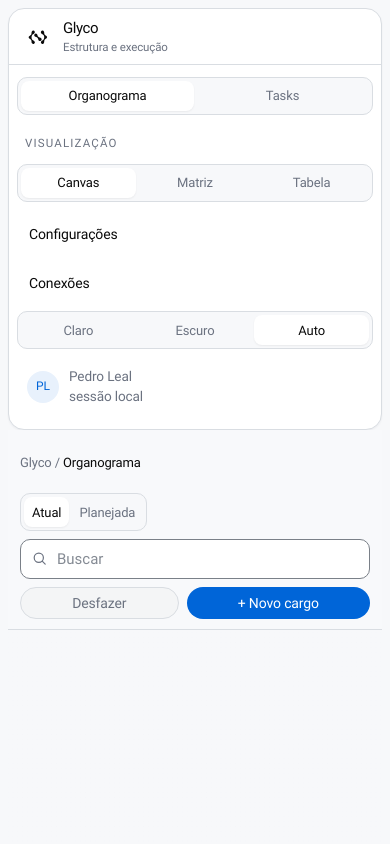
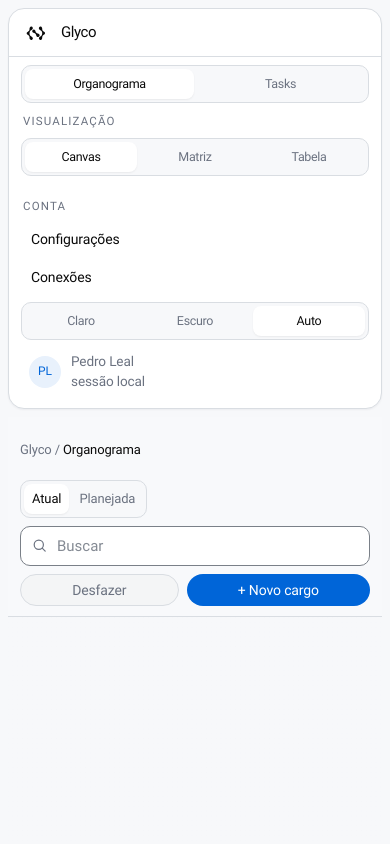
Before and after one commit to pedromleal15/organograma, a React (Vite) app: page /organograma in a window 390 px wide. Shown: the top 844 px of the page. Built offline with nearby package versions, Linux system fonts and the light colour scheme.

Commit message:
fix(ui): sidebar — Organograma sem truncar e layout responsivo (#5)
Corrige textos/botões da sidebar, grade 2×2 em Tasks e responsividade.

```diff
--- a/src/App.tsx
+++ b/src/App.tsx
@@ -30,7 +30,9 @@
           }}>Organograma</button>
           <button type="button" aria-pressed={tasks} onClick={() => store.setEnvironment('tasks')}>Tasks</button>
         </div>
-        <p className="nav-label">{organograma ? 'Visualização' : tasks ? 'Execução' : 'Conta'}</p>
+        {(organograma || tasks) && (
+          <p className="nav-label">{organograma ? 'Visualização' : 'Execução'}</p>
+        )}
         {organograma && (
           <div className="view-switch" role="group" aria-label="Visualização do organograma">
             <button type="button" aria-pressed={store.orgView === 'canvas'} onClick={() => store.setOrgView('canvas')}>Canvas</button>
@@ -39,7 +41,7 @@
           </div>
         )}
         {tasks && (
-          <div className="view-switch" role="group" aria-label="Visualização de tasks">
+          <div className="view-switch view-switch-quad" role="group" aria-label="Visualização de tasks">
             <button type="button" aria-pressed={store.taskView === 'quadro'} onClick={() => store.setTaskView('quadro')}>Quadro</button>
             <button type="button" aria-pressed={store.taskView === 'lista'} onClick={() => store.setTaskView('lista')}>Lista</button>
             <button type="button" aria-pressed={store.taskView === 'metas'} onClick={() => store.setTaskView('metas')}>Metas</button>
@@ -50,15 +52,21 @@
           </div>
         )}
         {tasks && store.taskView === 'organograma' && (
+          <>
+            <p className="nav-label">Visualização</p>
             <div className="view-switch" role="group" aria-label="Visualização do organograma em tasks">
               <button type="button" aria-pressed={store.orgView === 'canvas'} onClick={() => store.setOrgView('canvas')}>Canvas</button>
               <button type="button" aria-pressed={store.orgView === 'matriz'} onClick={() => store.setOrgView('matriz')}>Matriz</button>
               <button type="button" aria-pressed={store.orgView === 'tabela'} onClick={() => store.setOrgView('tabela')}>Tabela</button>
             </div>
+          </>
         )}
         <div className="sidebar-foot">
+          <p className="nav-label">Conta</p>
+          <div className="side-links">
             <button className="side-link" type="button" aria-current={store.environment === 'configuracoes' ? 'page' : undefined} onClick={() => store.setEnvironment('configuracoes')}>Configurações</button>
             <button className="side-link" type="button" aria-current={store.environment === 'conexoes' ? 'page' : undefined} onClick={() => store.setEnvironment('conexoes')}>Conexões</button>
+          </div>
           <div className="theme-switch" role="group" aria-label="Tema">
             <button type="button" aria-pressed={preference === 'light'} onClick={() => setPreference('light')} title="Claro">Claro</button>
             <button type="button" aria-pressed={preference === 'dark'} onClick={() => setPreference('dark')} title="Escuro">Escuro</button>
--- a/src/styles.css
+++ b/src/styles.css
@@ -56,6 +56,10 @@
 }
 
 .view-switch { grid-template-columns: repeat(3, 1fr); }
+.view-switch:has(> :nth-child(4)),
+.view-switch-quad {
+  grid-template-columns: repeat(2, 1fr);
+}
 
 .env-switch button, .view-switch button, .text-button, .icon-button, .primary, .ghost {
   border: 0;
@@ -67,9 +71,15 @@
 
 .env-switch button, .view-switch button {
   min-height: 30px;
-  color: var(--muted);
-  font-size: 0.875rem;
+  min-width: 0;
+  color: var(--muted);
+  font-size: 0.75rem;
   font-weight: 510;
+  padding: 0 4px;
+  letter-spacing: -0.03em;
+  white-space: nowrap;
+  overflow: visible;
+  text-overflow: clip;
 }
 
 .env-switch button[aria-pressed="true"], .view-switch button[aria-pressed="true"] {
@@ -79,7 +89,7 @@
 }
 
 .nav-label {
-  margin: 8px 8px 0;
+  margin: 4px 8px 0;
   color: var(--muted);
   font-size: 0.68rem;
   font-weight: 700;
@@ -137,7 +147,7 @@
 .sidebar-foot {
   margin-top: auto;
   display: grid;
-  gap: 8px;
+  gap: 6px;
 }
 .user-pill {
   display: flex;
@@ -913,7 +923,7 @@
   font-weight: 510;
   letter-spacing: -0.01em;
 }
-.app { grid-template-columns: 244px minmax(0, 1fr); padding: 12px 12px 12px 0; gap: 0; }
+.app { grid-template-columns: 304px minmax(0, 1fr); padding: 12px 12px 12px 0; gap: 0; }
 .sidebar {
   margin: 0 12px;
   min-height: calc(100vh - 24px);
@@ -921,12 +931,45 @@
   border-radius: 16px;
   background: var(--sidebar);
   box-shadow: 0 1px 2px rgba(15, 23, 42, 0.05);
-  padding: 0 8px 12px;
-  gap: 12px;
+  padding: 0 12px 12px;
+  gap: 10px;
+  overflow: visible;
+}
+.sidebar > .env-switch,
+.sidebar > .view-switch,
+.sidebar > .theme-switch {
+  margin-inline: 0;
+  width: 100%;
+  box-sizing: border-box;
+}
+.sidebar .nav-label {
+  margin: 2px 2px 0;
+}
+.sidebar .side-links {
+  display: grid;
+  gap: 2px;
+  margin-top: 0;
+}
+.sidebar .side-link {
+  width: 100%;
+  box-sizing: border-box;
+  justify-content: flex-start;
+  padding: 8px 10px;
+  min-height: 36px;
+}
+.sidebar .theme-switch {
+  width: 100%;
+  box-sizing: border-box;
+}
+.sidebar-foot {
+  margin-top: auto;
+  display: grid;
+  gap: 6px;
+  padding-top: 4px;
 }
 .brand {
   min-height: 56px;
-  margin: 0 -8px;
+  margin: 0 -12px;
   border-bottom: 1px solid var(--line);
   padding: 0 16px;
 }
@@ -939,6 +982,29 @@
   border-radius: var(--radius-md);
   padding: 3px;
   gap: 2px;
+}
+.sidebar .env-switch button,
+.sidebar .view-switch button,
+.sidebar .theme-switch button {
+  display: inline-flex;
+  align-items: center;
+  justify-content: center;
+  width: 100%;
+  min-width: 0;
+  padding: 0 3px;
+  font-size: 0.75rem;
+  letter-spacing: -0.03em;
+  white-space: nowrap;
+  overflow: visible;
+  text-overflow: clip;
+}
+.view-switch:has(> :nth-child(4)),
+.view-switch-quad {
+  grid-template-columns: repeat(2, 1fr);
+}
+.view-switch-quad button {
+  font-size: 0.75rem;
+  letter-spacing: -0.03em;
 }
 .env-switch button, .view-switch button {
   border-radius: var(--radius-sm);
@@ -1292,10 +1358,27 @@
 .env-switch button, .view-switch button {
   border-radius: var(--radius-sm);
   min-height: 30px;
+  min-width: 0;
   font-size: var(--type-ui);
   font-weight: var(--weight-ui);
   letter-spacing: -0.01em;
-  padding: 0 12px;
+  padding: 0 10px;
+  white-space: nowrap;
+  overflow: hidden;
+  text-overflow: ellipsis;
+}
+.sidebar .env-switch button,
+.sidebar .view-switch button,
+.sidebar .theme-switch button {
+  padding: 0 3px;
+  font-size: 0.75rem;
+  letter-spacing: -0.03em;
+  overflow: visible;
+  text-overflow: clip;
+}
+.view-switch:has(> :nth-child(4)),
+.view-switch-quad {
+  grid-template-columns: repeat(2, 1fr);
 }
 .env-switch button[aria-pressed="true"],
 .view-switch button[aria-pressed="true"] {
@@ -1852,25 +1935,57 @@
     --type-body: 14px;
     --type-ui: 0.8125rem;
   }
-  .app { grid-template-columns: 1fr; padding: 8px; }
-  .sidebar { min-height: auto; margin: 0; border: 1px solid var(--line); }
-  .board { width: max-content; display: flex; }
-  .glass-column, .add-column-form { width: min(86vw, 400px) !important; max-width: min(86vw, 400px); }
-  .column-resize { display: none; }
-  .drawer { top: auto; bottom: 0; width: 100%; height: min(70vh, 560px); border-left: 0; border-top: 1px solid var(--line); border-radius: 18px 18px 0 0; }
-  .workspace { min-height: 100dvh; }
-  .stage, .panel-page.board-stage, .board-scroll {
-    min-height: 0;
-    overflow: hidden;
+  .app { grid-template-columns: 1fr; padding: 8px; gap: 8px; }
+  .sidebar {
+    min-height: auto;
+    margin: 0;
+    border: 1px solid var(--line);
+    gap: 8px;
+    padding: 0 12px 10px;
   }
-  .board-scroll { overflow-x: auto; overflow-y: auto; }
-  .canvas-wrap, .panel-page:not(.board-stage) { height: auto; min-height: 70vh; }
+  .brand {
+    min-height: 48px;
+    margin: 0 -12px;
+    padding: 0 14px;
+  }
+  .brand span { display: none; }
+  .sidebar-foot {
+    margin-top: 8px;
+    gap: 6px;
+  }
+  .sidebar .theme-switch {
+    max-width: none;
+  }
+  .user-pill { padding: 6px 8px; }
+  .nav-label { margin: 0 2px; }
+  .sidebar .view-switch-quad,
+  .sidebar .view-switch:has(> :nth-child(4)) {
+    grid-template-columns: repeat(2, 1fr);
+  }
+  .sidebar .env-switch button,
+  .sidebar .view-switch button,
+  .sidebar .theme-switch button {
+    font-size: 0.78rem;
+    letter-spacing: -0.025em;
+    padding: 0 4px;
+    overflow: visible;
+    text-overflow: clip;
+  }
   .topbar {
     gap: 8px;
     padding: 10px 12px;
   }
   .topbar .crumb { flex: 1 1 100%; margin-right: 0; font-size: var(--type-ui); }
-  .search-field { max-width: none; flex: 1 1 160px; min-width: 140px; }
+  .topbar .env-switch {
+    width: max-content;
+    grid-template-columns: repeat(2, max-content);
+  }
+  .search-field { max-width: 280px; flex: 1 1 160px; min-width: 120px; }
+  .topbar .board-switch,
+  .topbar .origin-switch {
+    flex: 0 1 160px;
+    max-width: 180px;
+  }
   .primary, .ghost, .pill-button {
     min-height: var(--control-h);
     padding: 0 14px;
```
Lines whose indentation alone changed are shown as unchanged.
